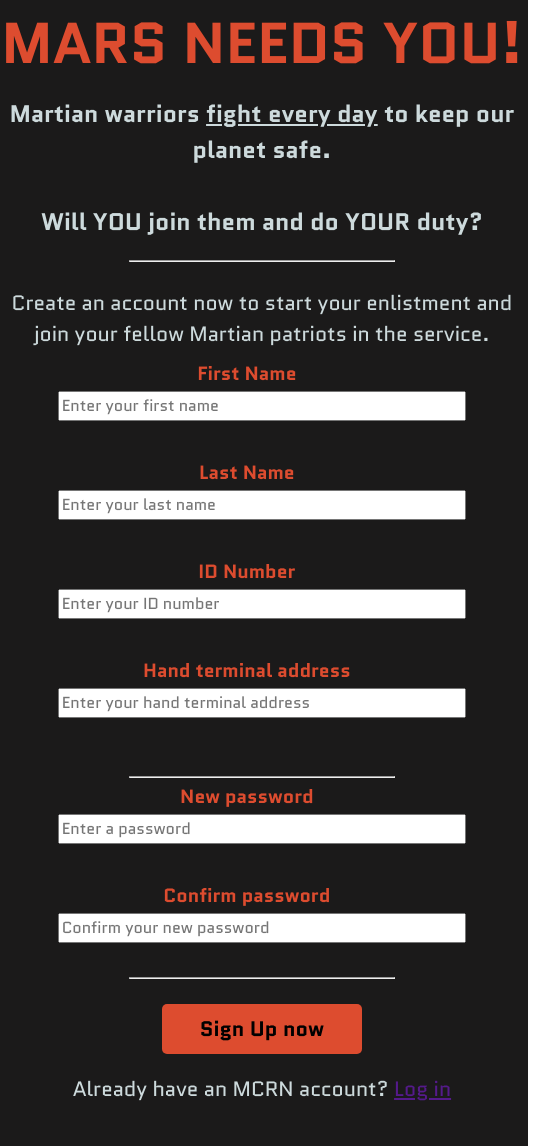
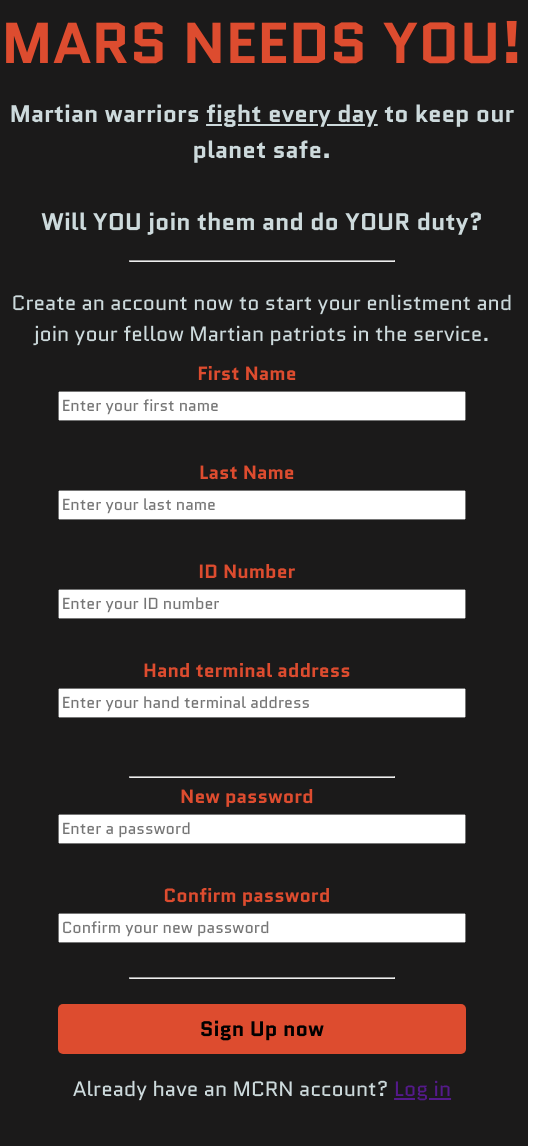
Before and after one commit to therealseanwallace/signup-form, a plain HTML site: page index.html in a window 1280 px wide. Shown: the full height of the page, 592-1151 px from the left. Drawn offline with Linux system fonts and the light colour scheme.

Commit message:
Increase button width

```diff
--- a/styles/styles.css
+++ b/styles/styles.css
@@ -91,7 +91,7 @@ input[type=button] {
     background-color: #dd4c2f;
     border-radius: 5px;
     border: none;
-    width: 200px;
+    width: 408px;
     height: 50px;
     font-size: 21px;
     font-weight: bold;
```
